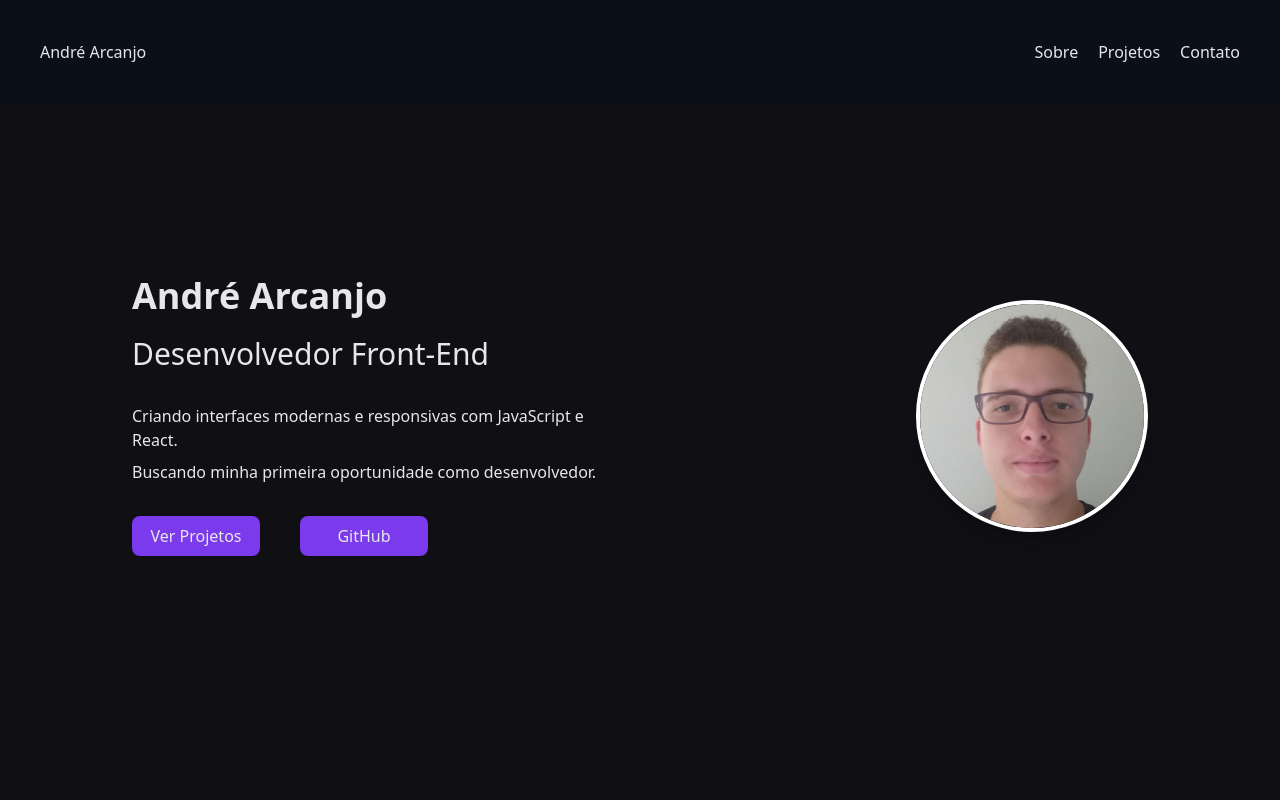
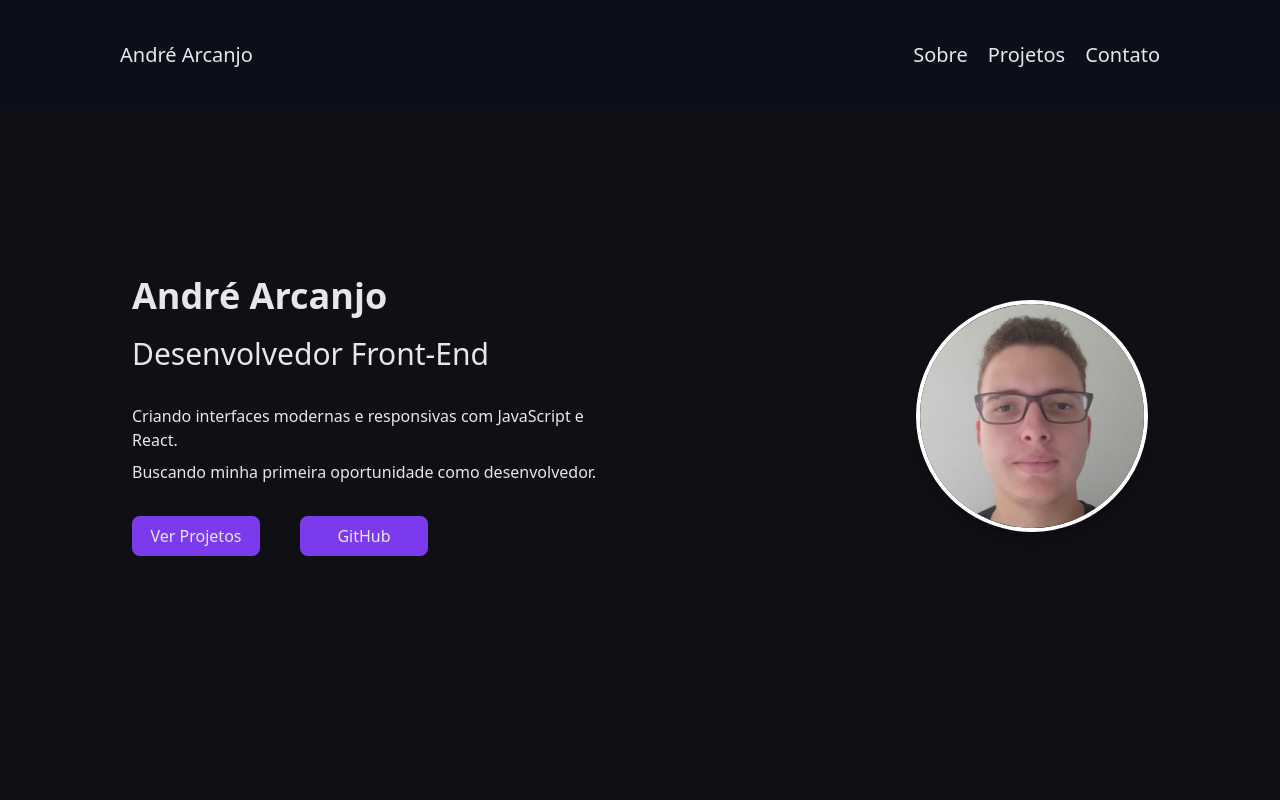
Before and after one commit to andre-arcanjo/portfolio-andre-arcanjo, a React (Vite) app: page / in a window 1280 px wide. Shown: the top 800 px of the page. Built offline with nearby package versions, Linux system fonts and the light colour scheme.

Commit message:
style:increase font size on larger screen devices.

```diff
--- a/src/components/Header/Header.tsx
+++ b/src/components/Header/Header.tsx
@@ -2,7 +2,7 @@ export const Header = () => {
   return (
     <>
       <header className="fixed top-0 left-0 w-full bg-[#0B0F19] z-50">
-        <nav className="text-[#E5E7EB] flex flex-col justify-between items-center p-10 md:flex-row">
+        <nav className="text-[#E5E7EB] lg:text-[20px] flex flex-col justify-between items-center px-30 py-10 md:flex-row">
           <a className="hover:text-[#A78BFA] transition-all" href="#hero">
             André Arcanjo
           </a>
```
